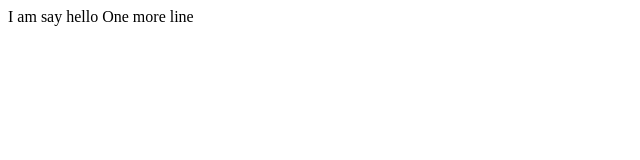
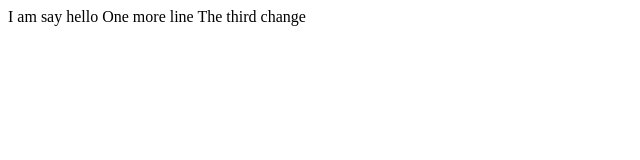
Before and after one commit to loredonrj/cs50course, a plain HTML site: page hello.html in a window 1280 px wide. Shown: the whole page, without its empty margins (0-640 px from the left). Drawn offline with Linux system fonts and the light colour scheme.

Commit message:
"third change"

```diff
--- a/hello.html
+++ b/hello.html
@@ -6,5 +6,6 @@
 <body>
     I am say hello
     One more line
+    The third change
 </body>
 </html>
```
